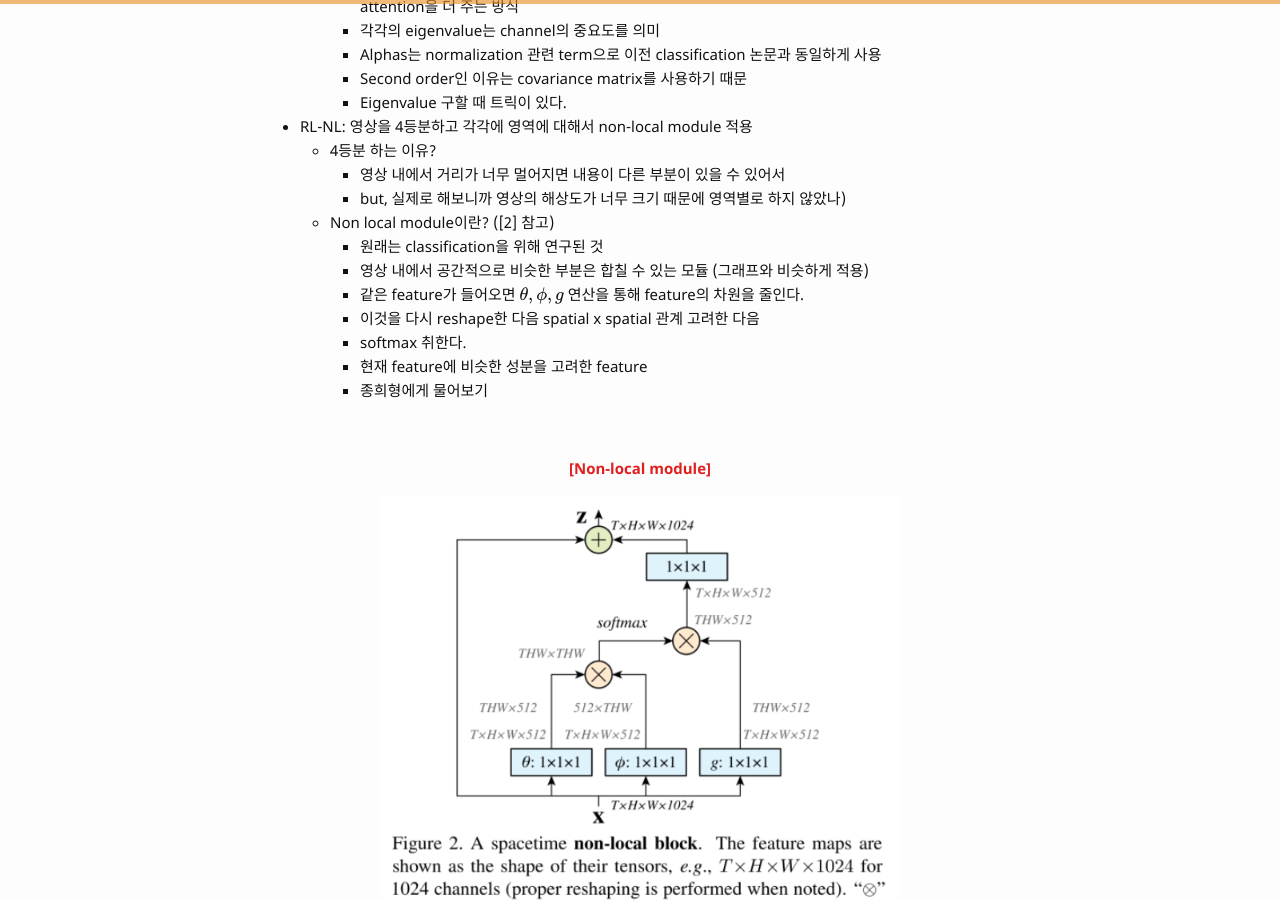
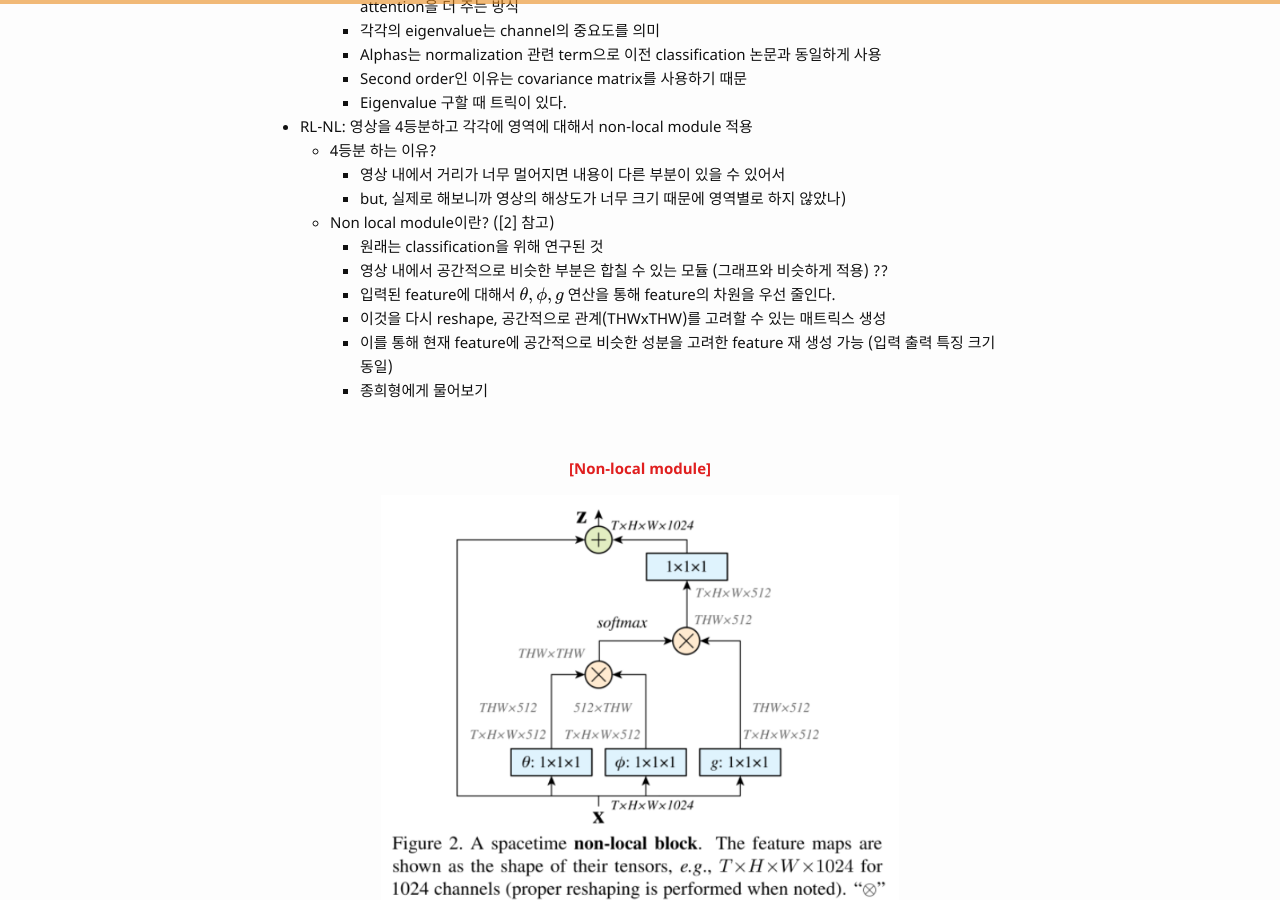
Before and after one commit to bismex/bismex.github.io, a Jekyll site: the page built from _posts/2019-07-17-SAN.md, in a window 1280 px wide and 900 px high, scrolled down 1081 px. Built offline with Jekyll 4.4.1, drawn with Linux system fonts in a browser that asks for light colours; formulas are drawn with MathJax 3.

Commit message:
Update 2019-07-17-SAN.md

```diff
--- a/_posts/2019-07-17-SAN.md
+++ b/_posts/2019-07-17-SAN.md
@@ -43,11 +43,10 @@ tags: CV
     - but, 실제로 해보니까 영상의 해상도가 너무 크기 때문에 영역별로 하지 않았나)
   - Non local module이란? ([2] 참고)
     - 원래는 classification을 위해 연구된 것
-    - 영상 내에서 공간적으로 비슷한 부분은 합칠 수 있는 모듈 (그래프와 비슷하게 적용)
-    - 같은 feature가 들어오면 $$\theta, \phi, g$$ 연산을 통해 feature의 차원을 줄인다.
-    - 이것을 다시 reshape한 다음 spatial x spatial 관계 고려한 다음
-    - softmax 취한다.
-    - 현재 feature에 비슷한 성분을 고려한 feature
+    - 영상 내에서 공간적으로 비슷한 부분은 합칠 수 있는 모듈 (그래프와 비슷하게 적용) ??
+    - 입력된 feature에 대해서 $$\theta, \phi, g$$ 연산을 통해 feature의 차원을 우선 줄인다.
+    - 이것을 다시 reshape, 공간적으로 관계(THWxTHW)를 고려할 수 있는 매트릭스 생성
+    - 이를 통해 현재 feature에 공간적으로 비슷한 성분을 고려한 feature 재 생성 가능 (입력 출력 특징 크기 동일)
     - 종희형에게 물어보기
 
 <br/>
```
